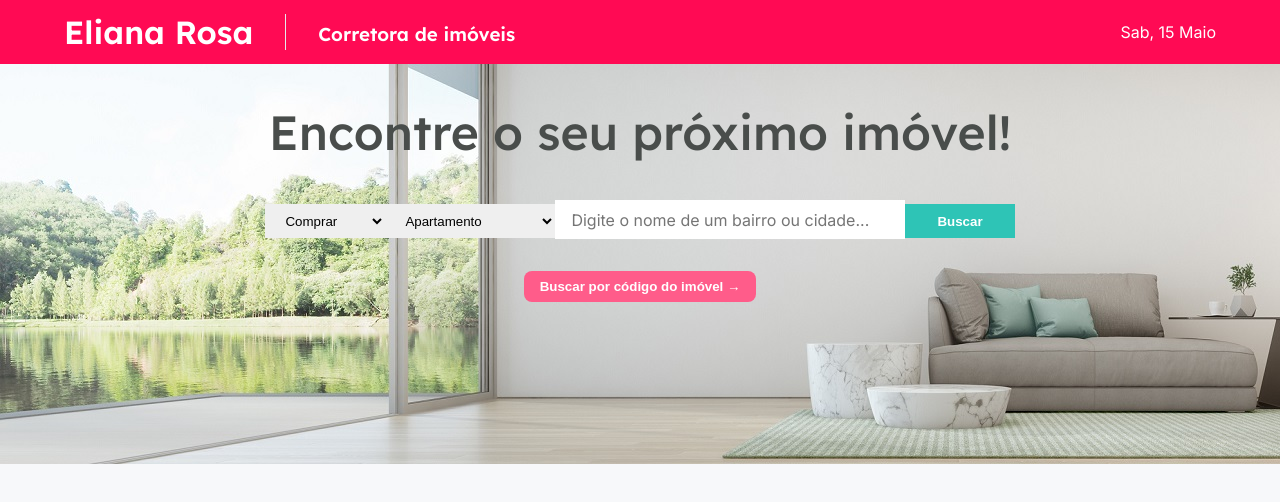
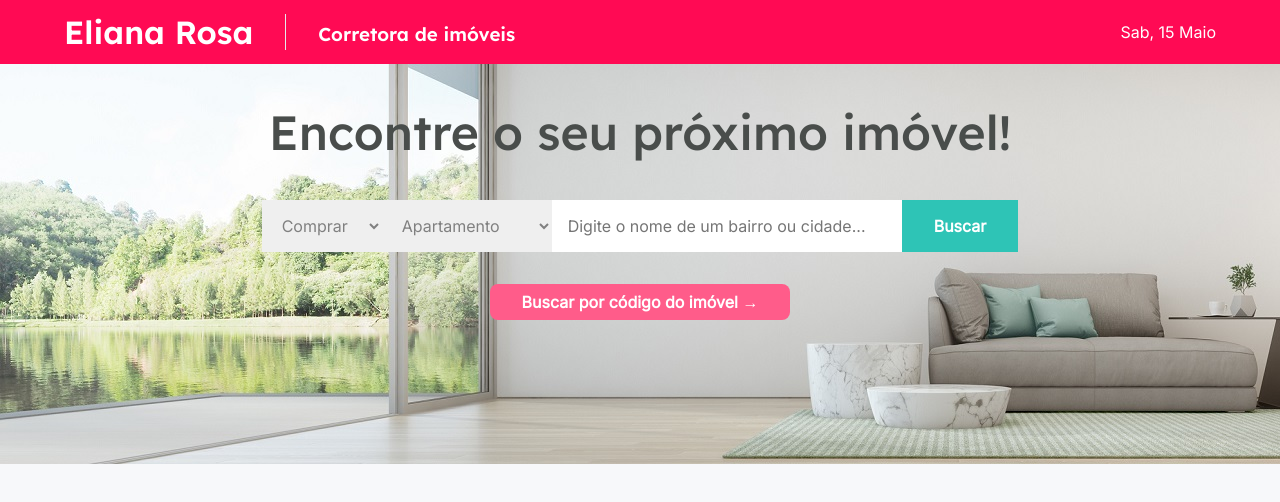
Before and after one commit to elianarosacreci/elianarosacorretora, a Next.js app: page / in a window 1280 px wide. Shown: the top 502 px of the page. Built offline with nearby package versions, Linux system fonts and the light colour scheme.

Commit message:
add homepage image research section

```diff
--- a/src/pages/home.module.scss
+++ b/src/pages/home.module.scss
@@ -1,5 +1,4 @@
 .homepage {
-    // padding: 4rem;
     height: calc(100vh - 6.5rem);
     overflow-y: scroll;
 }
@@ -25,17 +24,17 @@
         margin-top: 3rem;
 
         select {
-            padding: 0.55rem 1rem;
+            padding: 0.95rem 1rem;
             border: none;
         }
 
         input {
-            padding: 0.6rem 1rem;
+            padding: 1rem 1rem;
             border: none;
         }
 
         .research {
-            padding: 0.6rem 2rem;
+            padding: 1rem 2rem;
             background-color: var(--green-500);
             color: var(--white);
             font-weight: bold;
@@ -45,15 +44,14 @@
 
     .researchCode {
         margin-top: 3rem;
-        border-radius: 0.5rem;
 
         input {
-            padding: 0.6rem 2rem;
+            padding: 1rem 2rem;
             border: none;
         }
 
         .research {
-            padding: 0.6rem 1rem;
+            padding: 1rem 2rem;
             background-color: var(--green-500);
             color: var(--white);
             font-weight: bold;
@@ -63,7 +61,7 @@
 
     .researchFieldsOrResearchCode {
         margin-top: 2rem;
-        padding: 0.5rem 1rem;
+        padding: 0.5rem 2rem;
         background-color: var(--pink-400);
         font-weight: bold;
         border: none;
--- a/src/styles/global.scss
+++ b/src/styles/global.scss
@@ -37,7 +37,9 @@ body {
 
 body,
 input,
-textarea button {
+textarea,
+button,
+select {
     font: 500 1rem Inter, sans-serif;
     color: var(--gray-500);
 }
```
